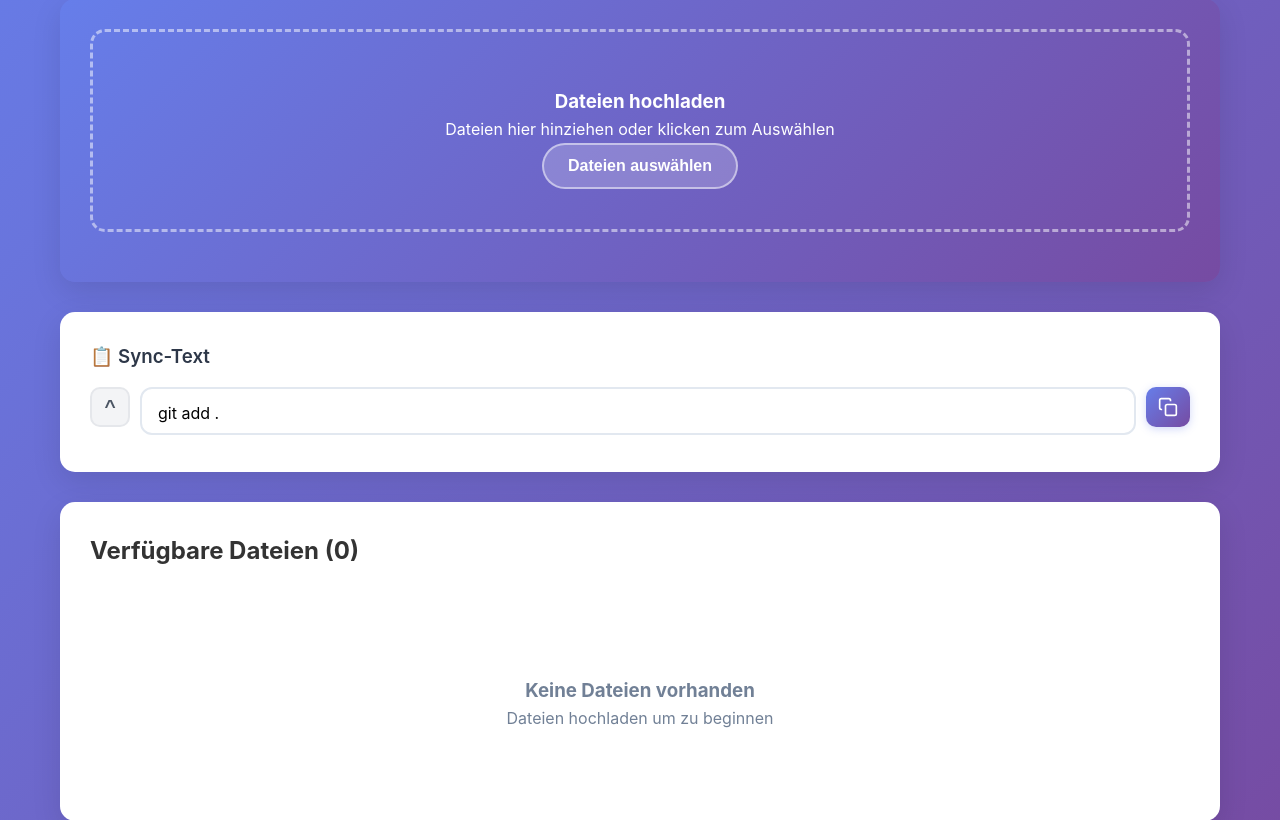
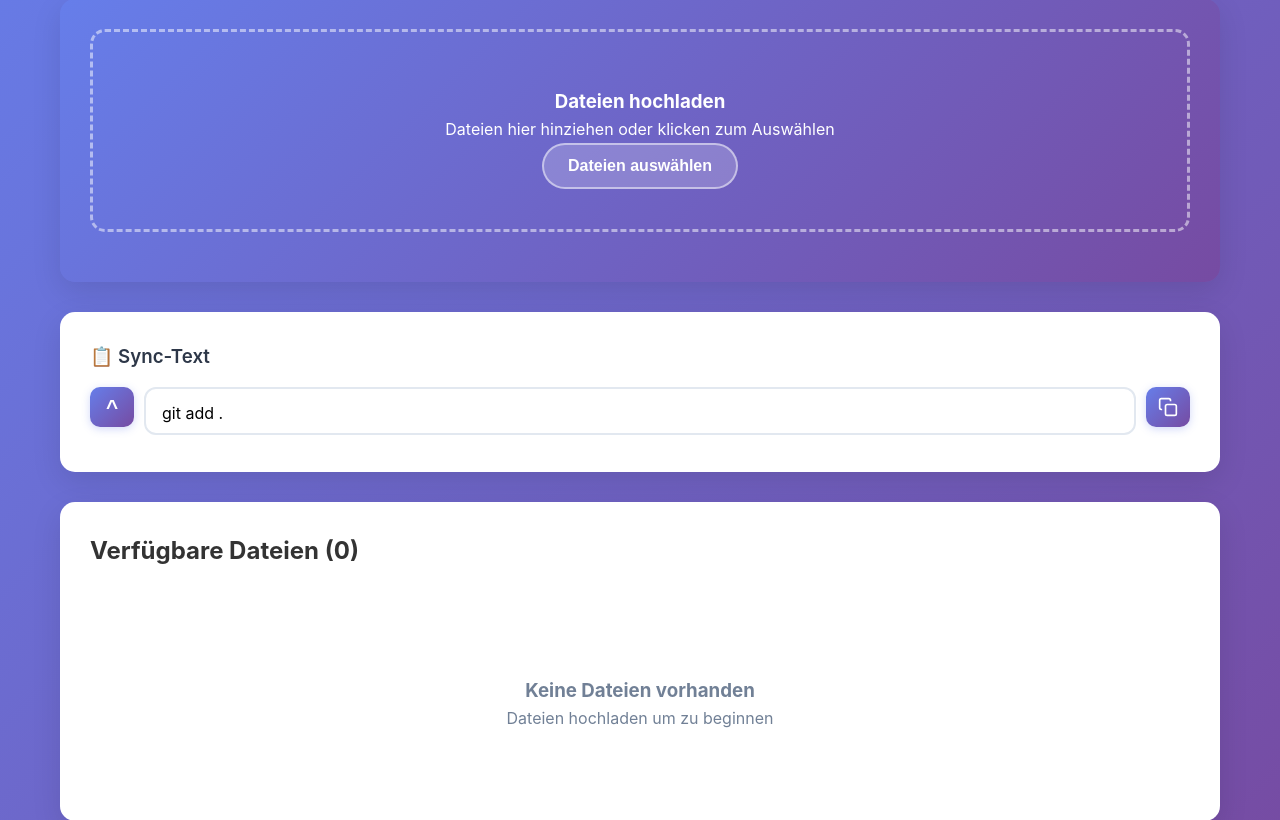
Before and after one commit to 123tome-git/123tomeV2, a FastAPI app: page / in a window 1280 px wide. Shown: the part 163-983 px from the top of the page. Run offline with FastAPI, Linux system fonts and the light colour scheme; parts of the project's set-up code (start-up, migrations or seed data) failed here and were passed over.

Commit message:
Improve sync text field: better ticks, matched button style, clipboard sync with cursor
- Made status ticks more visible (single tick: blue, double tick: green)
- Added text shadow for better visibility
- Matched expand button style to copy button (gradient, same size)
- Fixed clipboard sync to work even when cursor is in text field
- Improved delivery detection logic
- Text now overwrites field content when clipboard syncs

```diff
--- a/app/static/styles.css
+++ b/app/static/styles.css
@@ -275,19 +275,21 @@ section {
     position: absolute;
     right: 12px;
     bottom: 12px;
-    font-size: 0.85rem;
+    font-size: 1rem;
+    font-weight: bold;
     color: #9ca3af;
     pointer-events: none;
+    transition: color 0.3s ease;
 }
 
 .expand-btn {
-    background: #f3f4f6;
-    color: #4b5563;
-    border: 2px solid #e5e7eb;
-    width: 40px;
+    background: linear-gradient(135deg, #667eea 0%, #764ba2 100%);
+    color: white;
+    border: none;
+    width: 44px;
     height: 40px;
     border-radius: 10px;
-    font-size: 1.2rem;
+    font-size: 1.3rem;
     font-weight: bold;
     cursor: pointer;
     transition: all 0.3s ease;
@@ -295,13 +297,12 @@ section {
     display: flex;
     align-items: center;
     justify-content: center;
+    box-shadow: 0 2px 8px rgba(102, 126, 234, 0.3);
 }
 
 .expand-btn:hover {
-    background: #e5e7eb;
-    border-color: #d1d5db;
     transform: translateY(-2px);
-    box-shadow: 0 4px 12px rgba(0, 0, 0, 0.1);
+    box-shadow: 0 4px 16px rgba(102, 126, 234, 0.4);
 }
 
 .expand-btn:active {
--- a/app/templates/index.html
+++ b/app/templates/index.html
@@ -200,12 +200,15 @@
         function updateStatus(status) {
             if (status === 'sent') {
                 statusIndicator.innerHTML = '✓';
-                statusIndicator.style.color = '#9ca3af';
+                statusIndicator.style.color = '#667eea';
+                statusIndicator.style.textShadow = '0 1px 2px rgba(0,0,0,0.1)';
             } else if (status === 'delivered') {
                 statusIndicator.innerHTML = '✓✓';
-                statusIndicator.style.color = '#667eea';
+                statusIndicator.style.color = '#48bb78';
+                statusIndicator.style.textShadow = '0 1px 2px rgba(0,0,0,0.1)';
             } else {
                 statusIndicator.innerHTML = '';
+                statusIndicator.style.textShadow = '';
             }
         }
 
@@ -380,18 +383,21 @@
                             lastKnownContent = text;
                             lastKnownTimestamp = timestamp;
 
-                            if (document.activeElement !== syncText) {
+                            // Always update the text field, even if focused (for clipboard sync)
                             syncText.value = text;
                             lastSentText = text;
                             adjustHeight();
 
-                                // If this is not our own message, show delivered status
-                                if (timestamp !== lastSentTimestamp) {
+                            // Check if this is our own message for delivery status
+                            if (lastSentTimestamp > 0 && timestamp === lastSentTimestamp) {
+                                updateStatus('delivered');
+                            } else if (timestamp !== lastSentTimestamp) {
+                                // Message from another device (or clipboard)
                                 updateStatus('');
-                                } else {
+                            }
+                        } else if (lastKnownTimestamp >= lastSentTimestamp && lastSentTimestamp > 0) {
+                            // Content is same but we sent a message - mark as delivered
                             updateStatus('delivered');
-                                }
-                            }
                         }
                     } catch (e) {
                         // Fallback for plain text format
@@ -399,11 +405,10 @@
                             lastKnownContent = jsonText;
                             lastKnownTimestamp = Date.now();
 
-                            if (document.activeElement !== syncText) {
+                            // Always update for clipboard sync
                             syncText.value = jsonText;
                             lastSentText = jsonText;
                             adjustHeight();
-                            }
                         }
                     }
                 }
```
Lines whose indentation alone changed are shown as unchanged.
